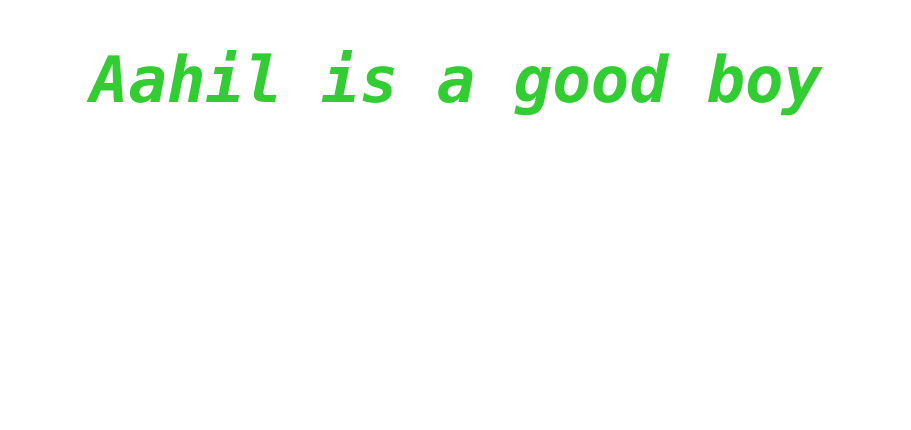
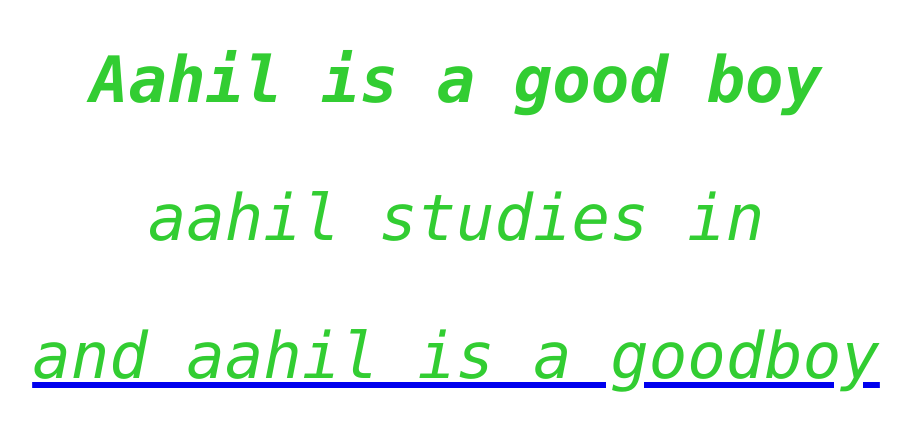
Before and after one commit to aadirapper/jkj, a plain HTML site: page index.html in a window 1280 px wide. Shown: the whole page, without its empty margins (184-1095 px from the left). Drawn offline with Linux system fonts and the light colour scheme.

Commit message:
Update index.html

```diff
--- a/index.html
+++ b/index.html
@@ -15,10 +15,20 @@ body {
     font-family: "Monaco",monospace
 
 }
+p{
+	color:limegreen;
+	text-align:center;
+	font-family:"Monaco",monospace;
+	font-style:oblique;
+	font-size:64px;
+}
     </style>
     <title>Aahil</title>
 </head>
 <body>
     <h1>Aahil is a good boy</h1>
+	<p>aahil studies in</p>
+	<a href="https://www.devamatha.com/">
+	<p>and aahil is a goodboy</p>
 </body>
 </html>
```
